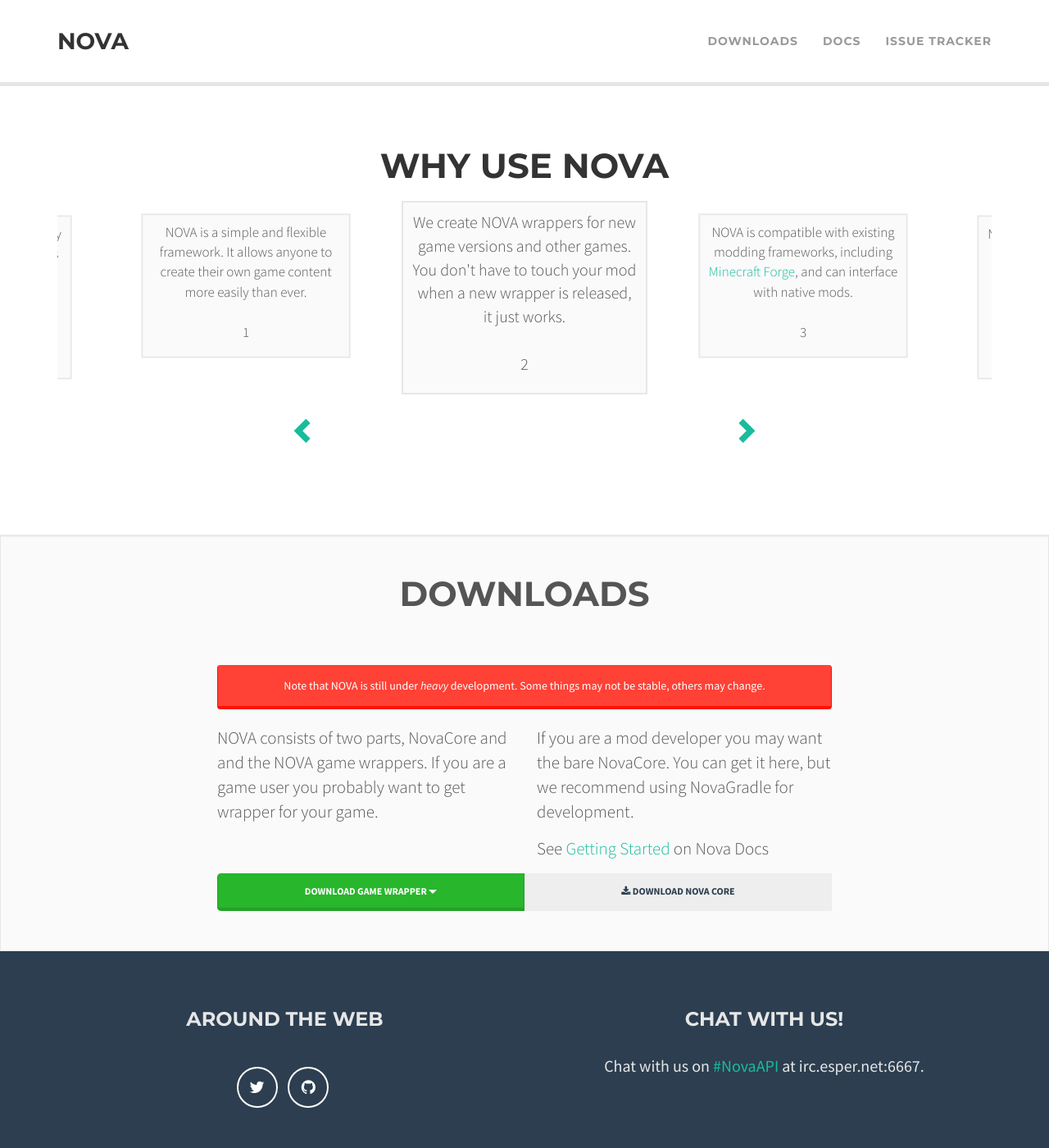
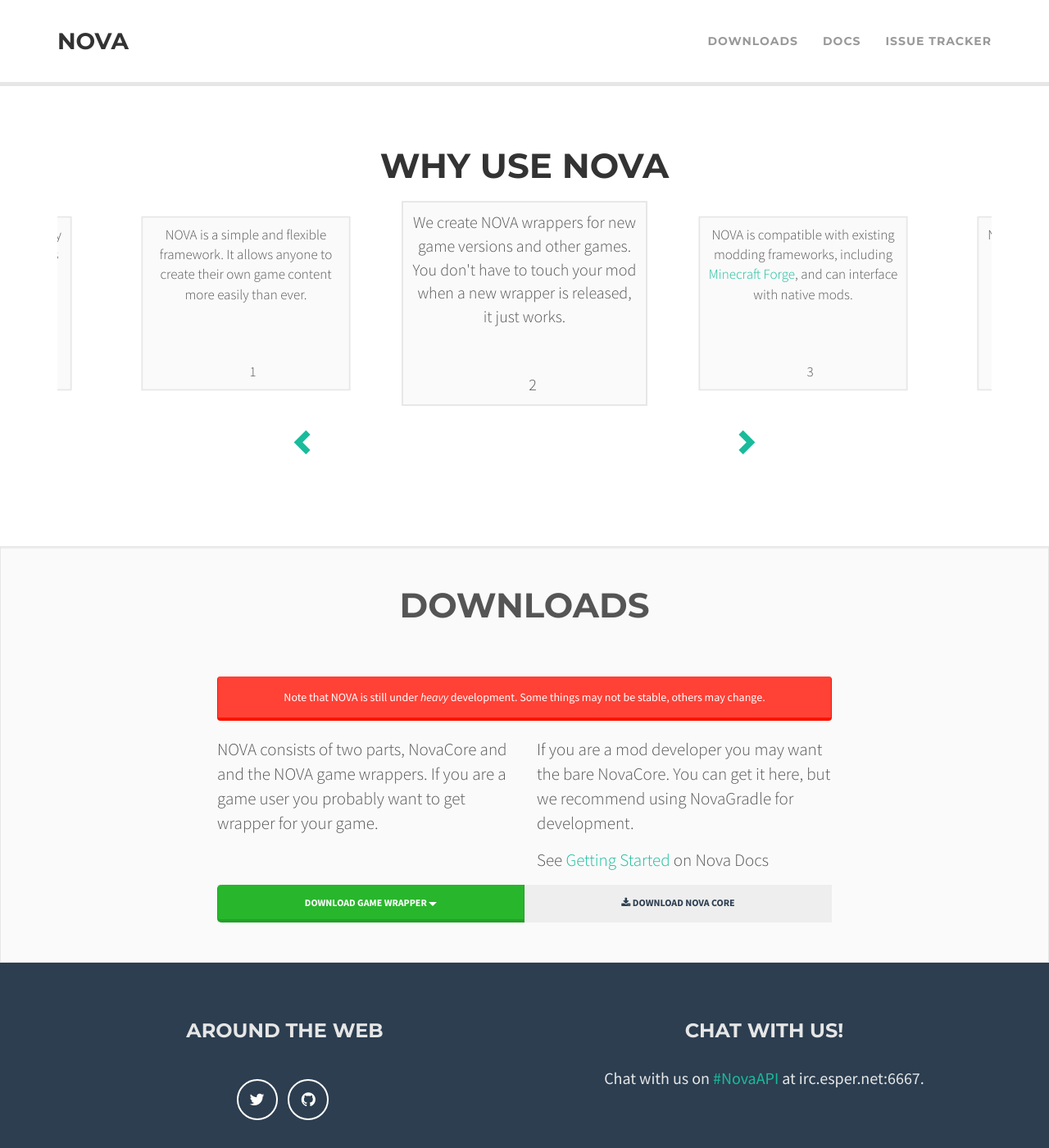
Before and after one commit to NOVA-Team/nova-team.github.io, a Jekyll site: the page built from index.html, in a window 1280 px wide and 1400 px high, scrolled down 442 px. Shown: the whole window at 82% size. Built offline with Jekyll 4.4.1, drawn with Linux system fonts in a browser that asks for light colours; nearby versions of some CDN libraries; library files that are not in the unit come from our copies; Markdown is read by kramdown in place of the engine named in the settings.

Commit message:
Make all cards the same size

```diff
--- a/_sass/nova.scss
+++ b/_sass/nova.scss
@@ -23,6 +23,8 @@
 	margin-top: 20px;
 
 	.slick-slide {
+		height: 250px;
+
 		margin: 0 20px;
 		padding: 10px;
 
@@ -54,6 +56,16 @@
 		p {
 			text-align: center;
 			font-weight: 200;
+			&.nova-use-id {
+				position: absolute;
+				bottom: 0px;
+				margin-left: 25%;
+				margin-right: 25%;
+
+				width: 50%;
+
+				text-align: center;
+			}
 		}
 	}
 }
```
